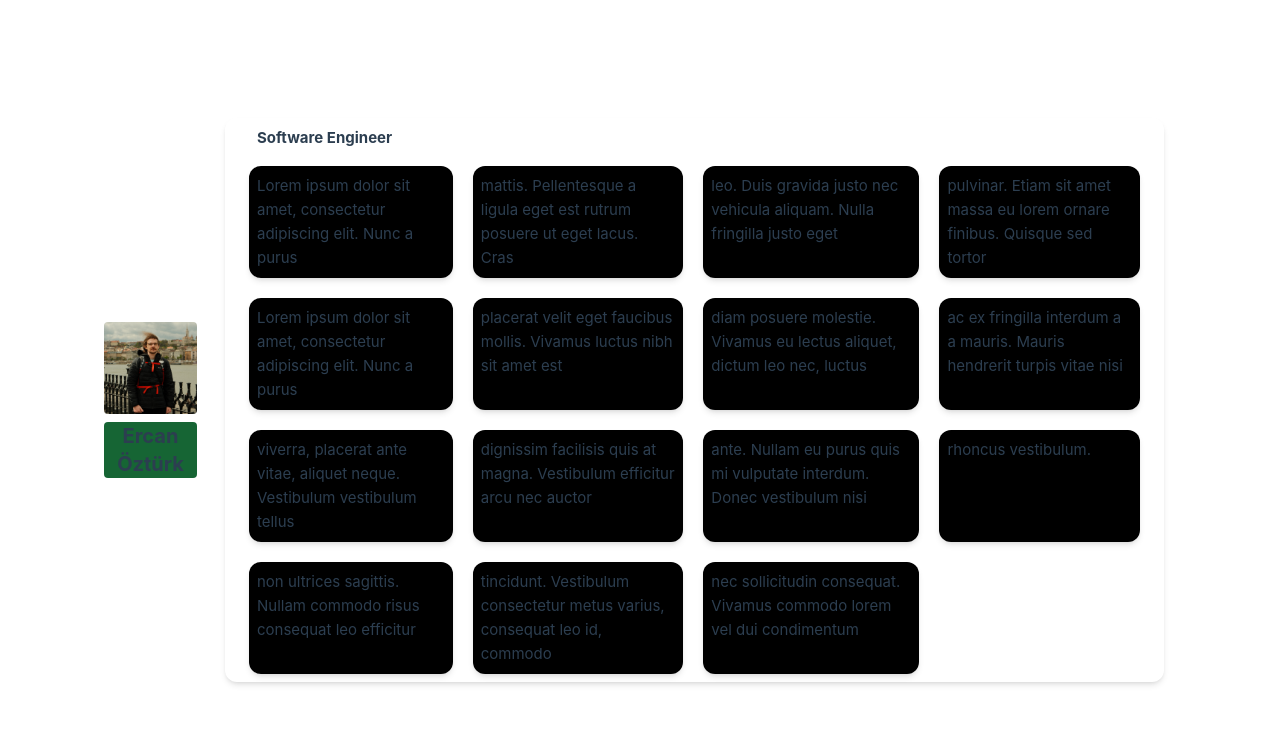
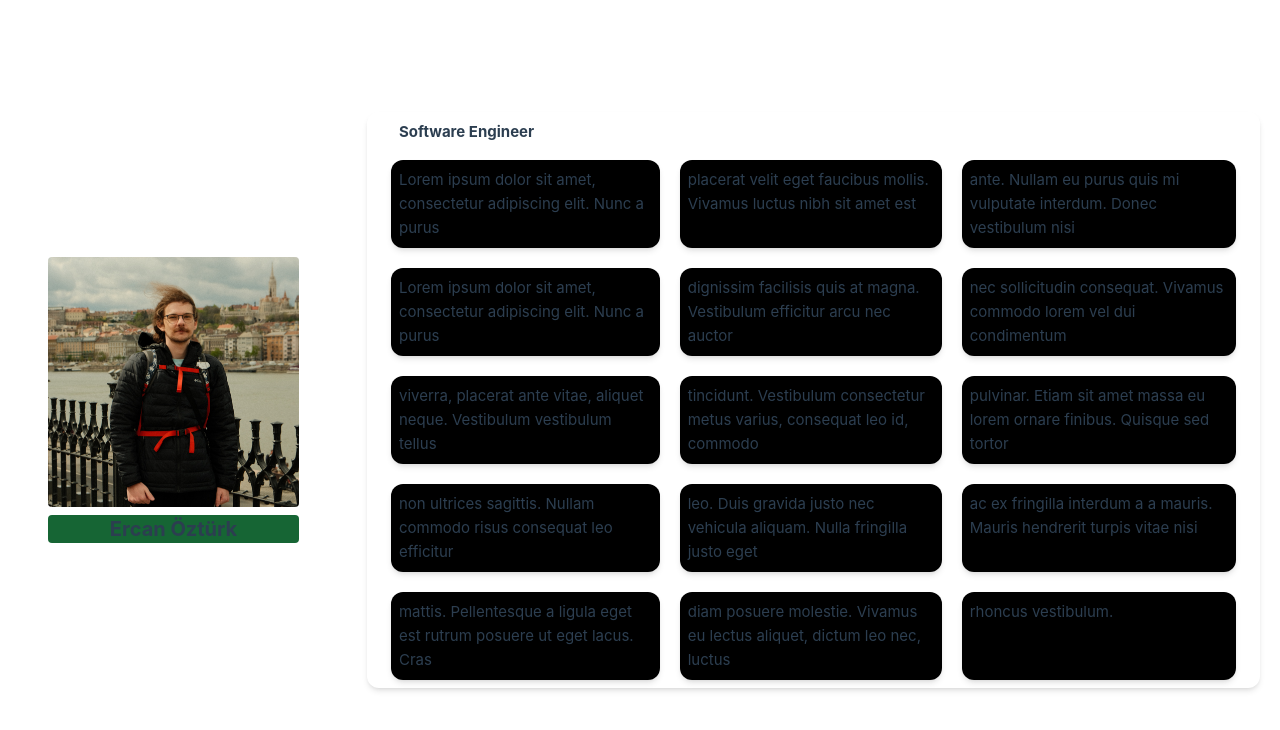
Before and after one commit to Ercan-Ozturk/ercan-ozturk-resume, a Vue app: page / in a window 1280 px wide. Shown: the top 730 px of the page. Built offline with nearby package versions, Linux system fonts and the light colour scheme.

Commit message:
Profile photo

```diff
--- a/src/App.vue
+++ b/src/App.vue
@@ -3,10 +3,10 @@ import { RouterLink, RouterView } from "vue-router";
 </script>
 
 <template>
-  <div class="flex items-center justify-center h-screen mx-24">
-    <div class="rows-2 items-center">
-      <img alt=" Ercan Ozturk" class="image rounded-xl center p-2" src="@/assets/ercanozturk.jpg" width="256"
-        height="256" />
+  <div class="flex items-center justify-center h-screen">
+    <div class="rows-2 items-center mx-10">
+      <img alt=" Ercan Ozturk" class="image rounded-xl center p-2" src="@/assets/ercanozturk.jpg" width="500"
+        height="500" />
       <div class="mx-2 rounded bg-green-800">
         <div class="font-bold text-xl mb-2 text-center">Ercan Öztürk</div>
       </div>
--- a/src/views/AboutView.vue
+++ b/src/views/AboutView.vue
@@ -5,7 +5,7 @@
       <div class="font-bold text-l">Software Engineer</div>
     </div>
 
-    <div class="grid grid-rows-4 grid-flow-col gap-5 px-6 py-2">
+    <div class="grid grid-rows-5 grid-flow-col gap-5 px-6 py-2">
       <div class="px-2 py-2 bg-black rounded-xl shadow-md relative">
         <div>Lorem ipsum dolor sit amet, consectetur adipiscing elit. Nunc a purus</div>
       </div>
```
